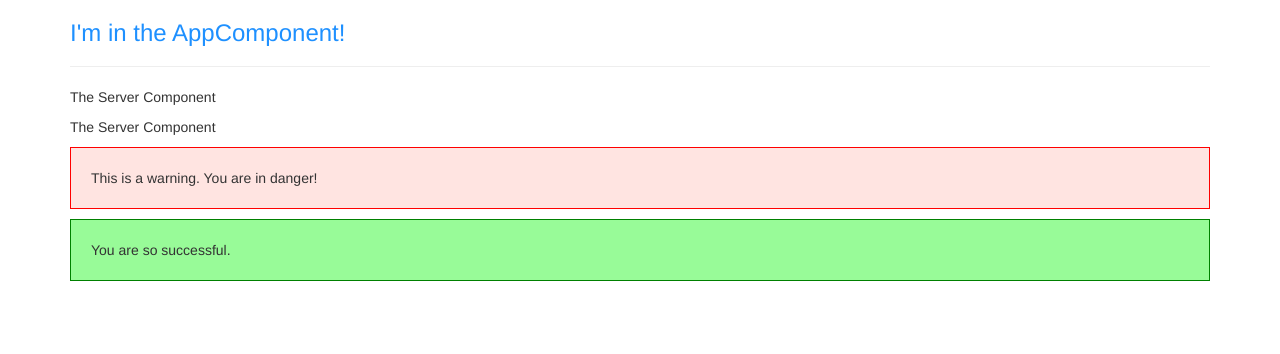
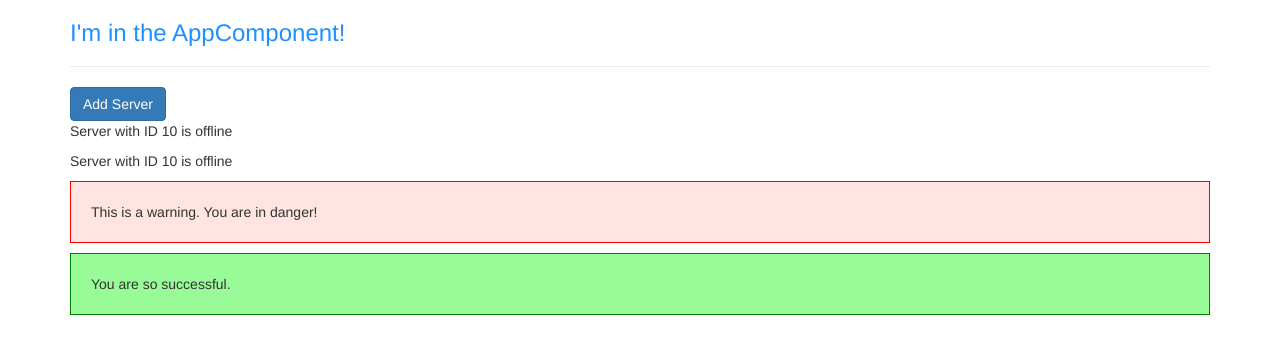
Before and after one commit to mkhira2/first-angular-app, an Angular app: page / in a window 1280 px wide. Shown: the top 354 px of the page. Built offline with nearby package versions, Linux system fonts and the light colour scheme.

Commit message:
property binding on add server button

```diff
--- a/src/app/server/server.component.html
+++ b/src/app/server/server.component.html
@@ -1 +1 @@
-<p>The Server Component</p>
+<p>{{ 'Server' }} with ID {{ serverId }} is {{ getServerStatus() }}</p>
--- a/src/app/server/server.component.ts
+++ b/src/app/server/server.component.ts
@@ -5,5 +5,10 @@
     templateUrl: './server.component.html'
 })
 export class ServerComponent {
+    serverId: number = 10;
+    serverStatus: string = 'offline';
 
+    getServerStatus() {
+        return this.serverStatus;
+    }
 }
--- a/src/app/servers/servers.component.html
+++ b/src/app/servers/servers.component.html
@@ -1,2 +1,5 @@
+<button
+    class="btn btn-primary"
+    [disabled]="!allowNewServer">Add Server</button>
 <app-server></app-server>
 <app-server></app-server>
--- a/src/app/servers/servers.component.ts
+++ b/src/app/servers/servers.component.ts
@@ -2,15 +2,21 @@
 
 @Component({
   selector: 'app-servers',
-  template: `
-  <app-server></app-server>
-  <app-server></app-server>`,
+  // template: `
+  // <app-server></app-server>
+  // <app-server></app-server>`,
+  templateUrl: './servers.component.html',
   styleUrls: ['./servers.component.css'],
   encapsulation: ViewEncapsulation.None
 })
 export class ServersComponent implements OnInit {
+  allowNewServer = false;
 
-  constructor() { }
+  constructor() {
+    setTimeout(() => {
+      this.allowNewServer = true;
+    }, 2000)
+  }
 
   ngOnInit() {
   }
```
